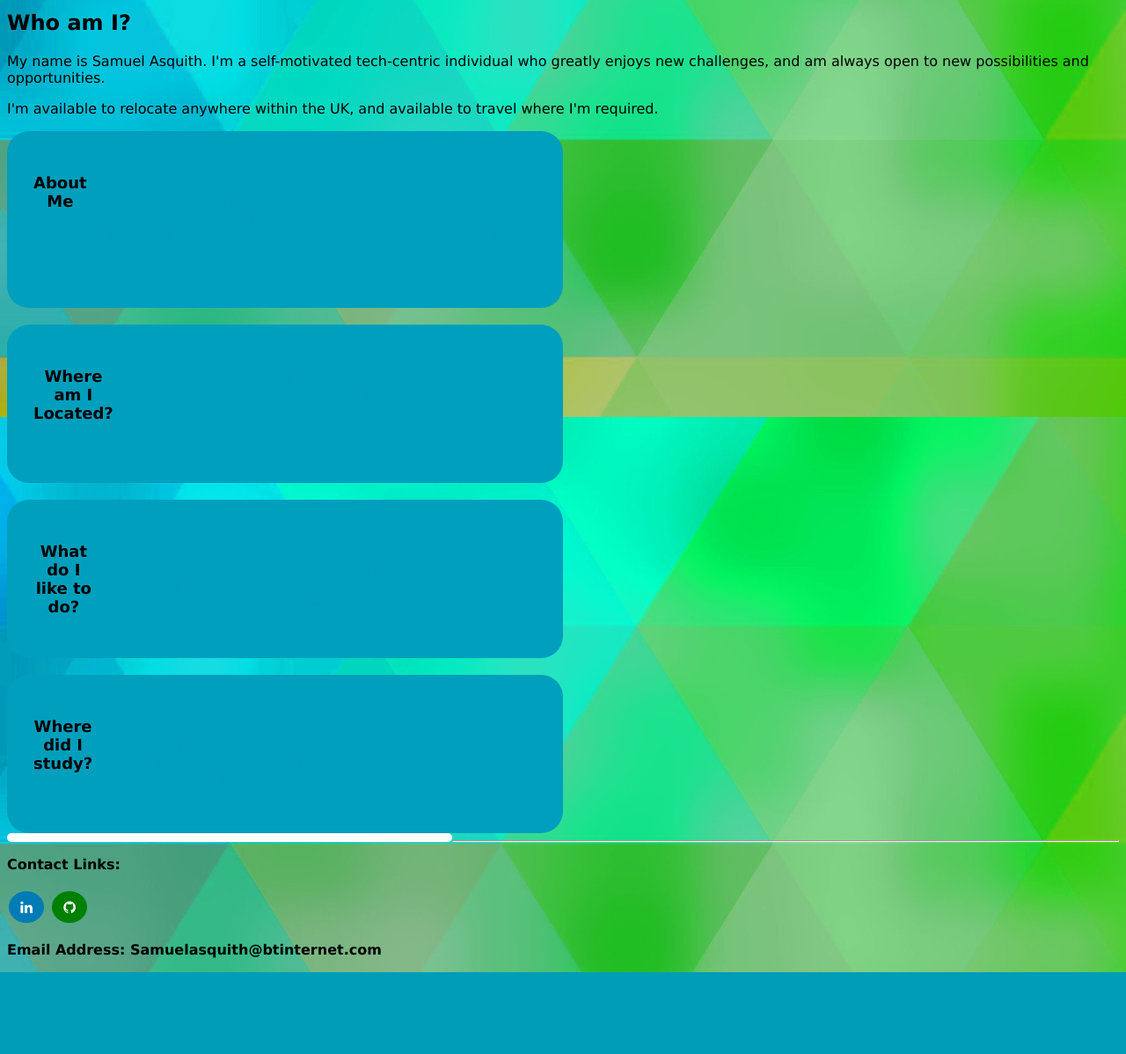
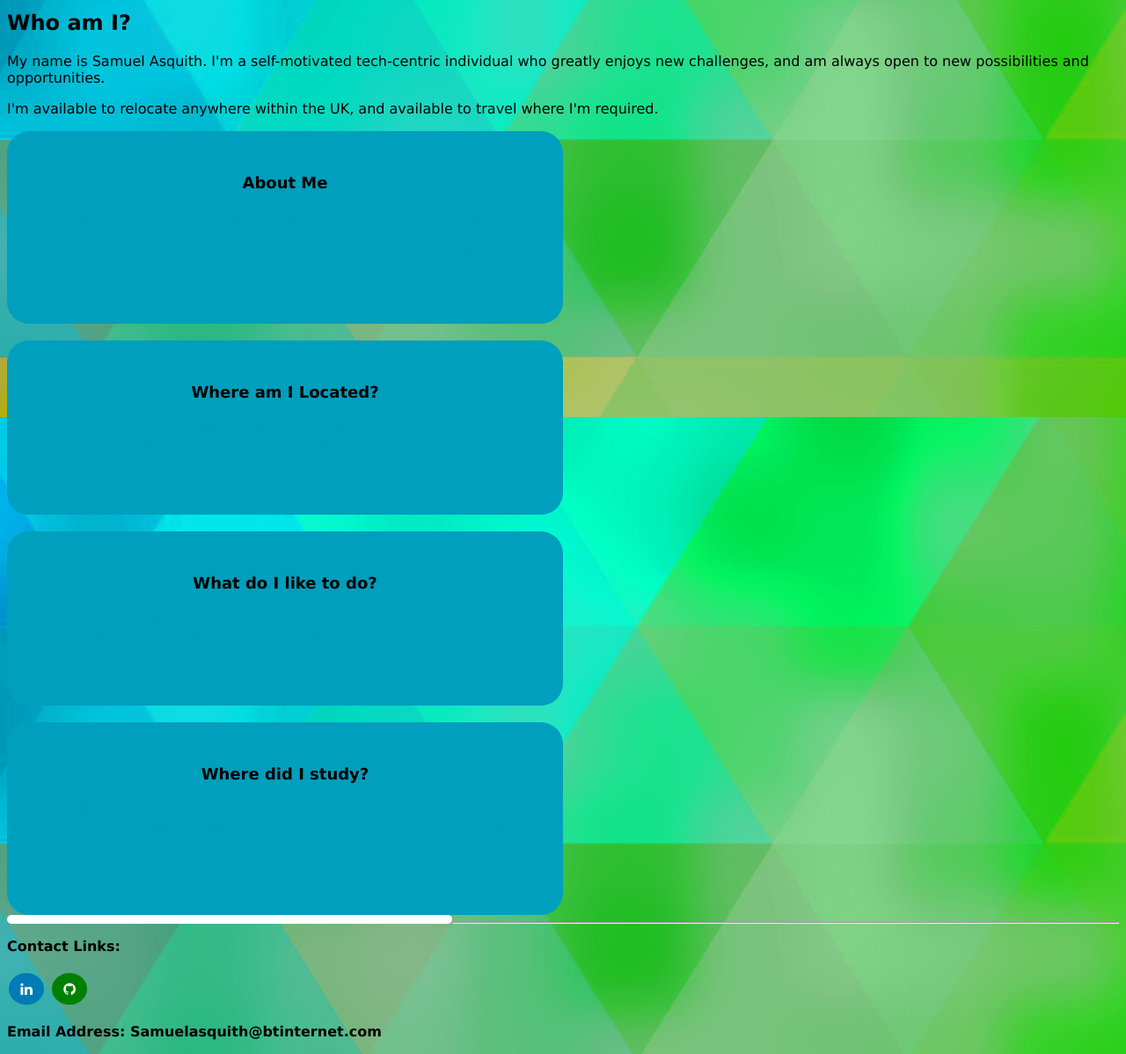
Before and after one commit to Sboncio/website, a Flask app: page / in a window 1280 px wide. Shown: the part 326-1524 px from the top of the page at 88% size. Before the commit the page ends 1431 px from the top, so only its background shows below. Run offline with Flask 2, Linux system fonts and the light colour scheme.

Commit message:
Test formatting

```diff
--- a/app/application/static/css/main.css
+++ b/app/application/static/css/main.css
@@ -79,7 +79,7 @@ ul li a:hover{
     border-radius: 25px;
     background-color: rgb(0,159,189);
     color: rgb(0,159,189);
-    display: flex;
+
   }
 
 
@@ -163,4 +163,5 @@ footer p{
     border-radius: 25px;
     border-width:medium;
     padding:5px;
+    display: flex;
 }
```
